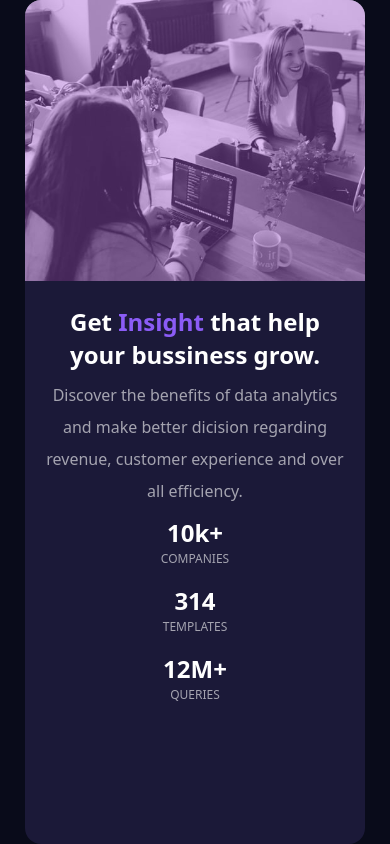
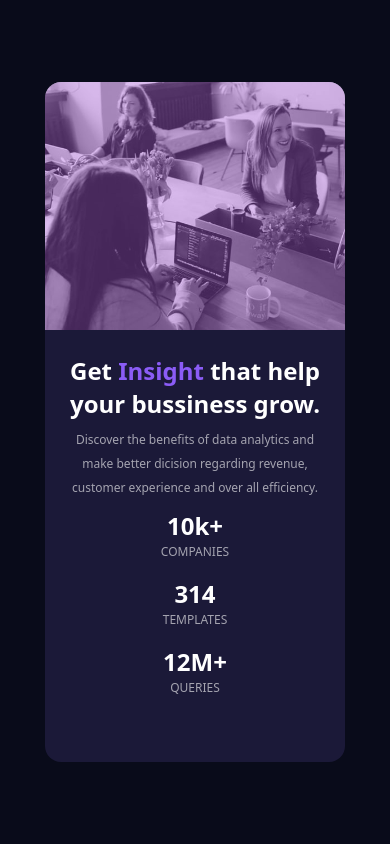
Before and after one commit to adepoju-oluwatobi/08-stats-preview-card-component, a React (Vite) app: page / in a window 390 px wide. Built offline with nearby package versions, Linux system fonts and the light colour scheme.

Commit message:
finished the mobile layout

```diff
--- a/src/components/StatsPreviewCard.jsx
+++ b/src/components/StatsPreviewCard.jsx
@@ -3,7 +3,7 @@ import CardImg from '../assets/images/image-header-desktop.jpg'
 
 function StatsPreviewCard() {
   return (
-    <div className='bg-[#1b1938] w-[340px] h-[100vh] rounded-2xl'>
+<div className='bg-[#1b1938] w-[300px] h-[680px] rounded-2xl'>
         <div className='relative'>
             <img className='rounded-t-2xl' src={CardImg} alt="card image" />
             <div class="absolute inset-0 bg-overlay opacity-40 rounded-t-2xl"></div>
@@ -15,7 +15,7 @@ function StatsPreviewCard() {
                 <p className='line-height text-[24px] text-center font-bold'>
                     Get <span className='  text-violet-500'>Insight</span> that help your bussiness grow.
                 </p>
-                <p className='leading-8 mt-2 opacity-60 text-center my-2 text-[16px]'>
+                <p className='leading-6 mt-2 opacity-60 text-center my-2 text-[12px]'>
                     Discover the benefits of data analytics and make better dicision regarding revenue, customer experience and over all efficiency.
                 </p>
             </div>
```
